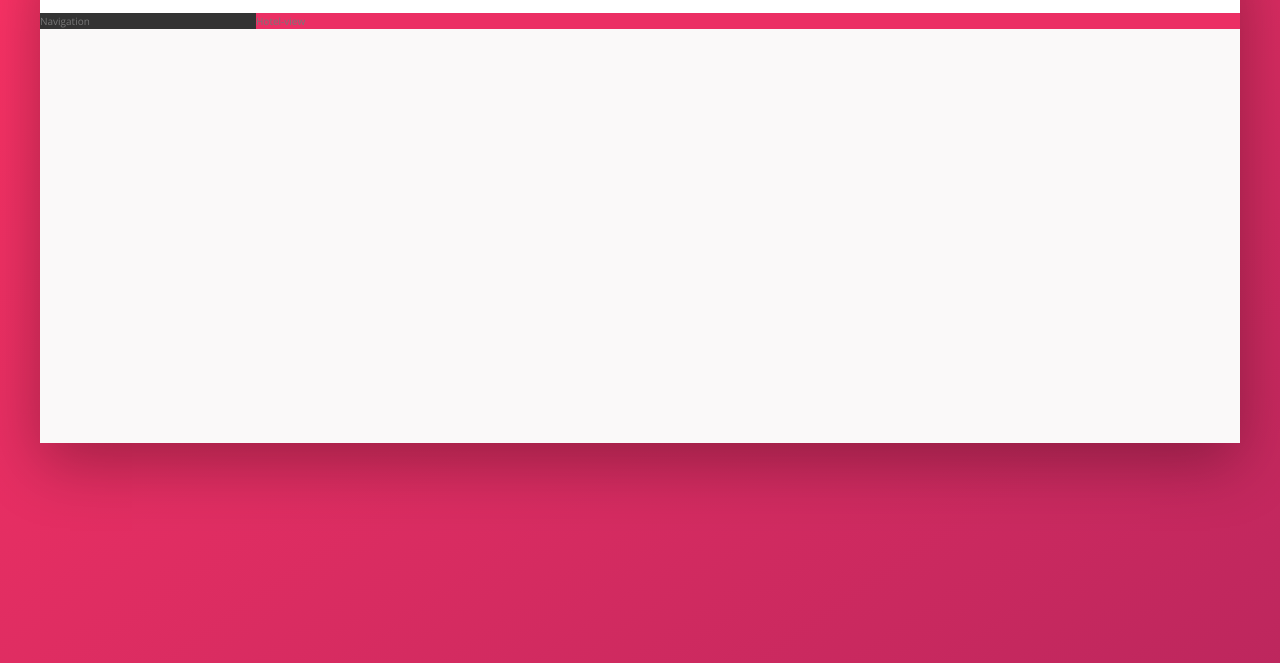
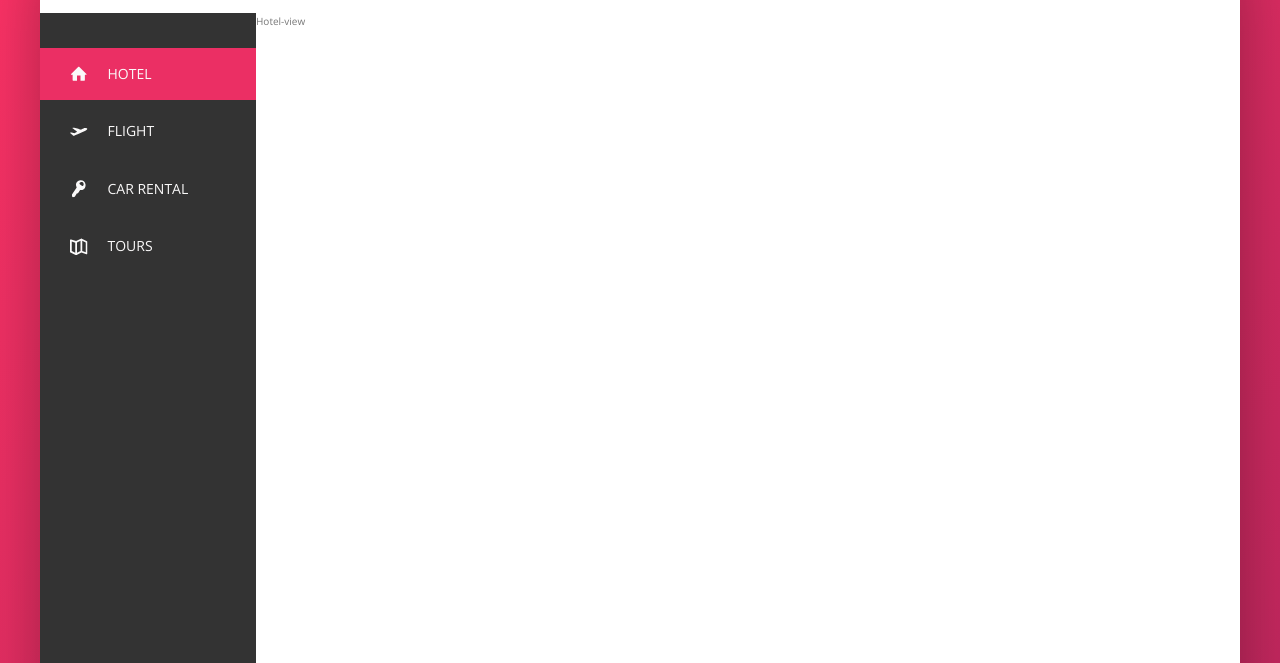
Before and after one commit to JSGehlen/advanced-css-course_Trillo, a website: page index.html in a window 1280 px wide. Shown: the part 137-800 px from the top of the page. Drawn offline with nearby package versions, Linux system fonts and the light colour scheme.

Commit message:
Sidebar build complete

```diff
--- a/index.html
+++ b/index.html
@@ -47,7 +47,47 @@
 
             <div class="content">
                 <nav class="sidebar">
-                    Navigation
+                    <ul class="side-nav">
+                        <li class="side-nav__item side-nav__item--active">
+                            <a href="#" class="side-nav__link">
+                                <svg class="side-nav__icon">
+                                    <use xlink:href="img/sprite.svg#icon-home"></use>
+                                </svg>
+                                <span>Hotel</span>
+                            </a>
+                        </li>
+
+                        <li class="side-nav__item">
+                                <a href="#" class="side-nav__link">
+                                    <svg class="side-nav__icon">
+                                        <use xlink:href="img/sprite.svg#icon-aircraft-take-off"></use>
+                                    </svg>
+                                    <span>Flight</span>
+                                </a>
+                            </li>
+
+                        <li class="side-nav__item">
+                                <a href="#" class="side-nav__link">
+                                    <svg class="side-nav__icon">
+                                        <use xlink:href="img/sprite.svg#icon-key"></use>
+                                    </svg>
+                                    <span>Car rental</span>
+                                </a>
+                        </li>
+
+                        <li class="side-nav__item">
+                                 <a href="#" class="side-nav__link">
+                                     <svg class="side-nav__icon">
+                                         <use xlink:href="img/sprite.svg#icon-map"></use>
+                                    </svg>
+                                    <span>Tours</span>
+                                 </a>
+                        </li>
+                    </ul>
+
+                    <div class="legal">
+                        &copy; 2019 by Trillo. All rights reserved.
+                    </div>
                 </nav>
 
                 <main class="hotel-view">
--- a/sass/_components.scss
+++ b/sass/_components.scss
@@ -125,3 +125,80 @@
 
 
 }
+
+
+////////////////////////////////
+// SIDE NAVIGATION
+
+.side-nav {
+
+    font-size: 1.4rem;
+    list-style: none;
+    margin-top: 3.5rem;
+
+    &__item {
+        position: relative;
+
+        &:not(:last-child) {
+            margin-bottom: .5rem;
+        }
+    }
+
+
+    &__item:before {
+        content: "";
+        position: absolute;
+        top: 0;
+        left: 0;
+        height: 100%;
+        width: .3rem;
+        background-color: var(--color-primary);
+        transform: scaleY(0);
+        transition: transform .2s,
+                    width .4s cubic-bezier(1, 0, 0, 1) .2s,
+                    background-color: .1s;
+    }
+
+
+    &__item:hover::before,
+    &__item--active::before {
+        transform: scaleY(1);
+        width: 100%;
+    }
+
+    &__item:active::before {
+        background-color: var(--color-primary-light);
+    }
+
+
+    &__link:link,
+    &__link:visited {
+        color: var(--color-grey-light-1);
+        text-decoration: none;
+        text-transform: uppercase;
+        display: block;
+        padding: 1.5rem 3rem;
+        position: relative;
+        z-index: 10;
+
+        display: flex;
+        align-items: center;
+    }
+
+    &__icon {
+        width: 1.75rem;
+        height: 1.75rem;
+        margin-right: 2rem;
+        fill: currentColor;
+    }
+}
+
+////////////////////////////////
+// LEGAL TEXT
+
+.legal {
+    font-size: 1.2rem;
+    color: var(--color-grey-light-4);
+    text-align: center;
+    padding: 2.5rem;
+}
--- a/sass/_layout.scss
+++ b/sass/_layout.scss
@@ -26,9 +26,14 @@
     background-color: var(--color-grey-dark-1);
 
     flex: 0 0 18%;
+
+    display: flex;
+    flex-direction: column;
+    justify-content: space-between;
 }
 
 .hotel-view {
-    background-color:var(--color-primary);
+    background-color: #fff;
+    height: 80rem;
     flex: 1;
 }
```
Also changed, not shown: css/style.css.
